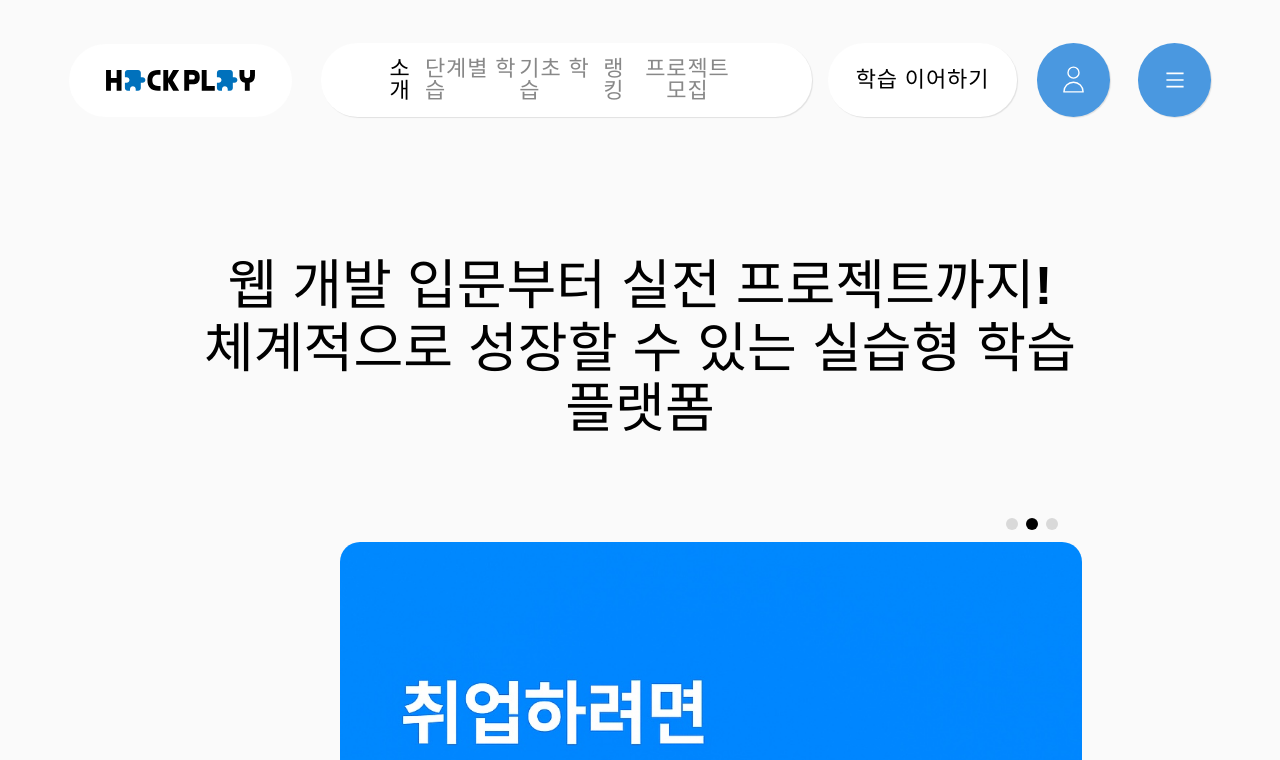
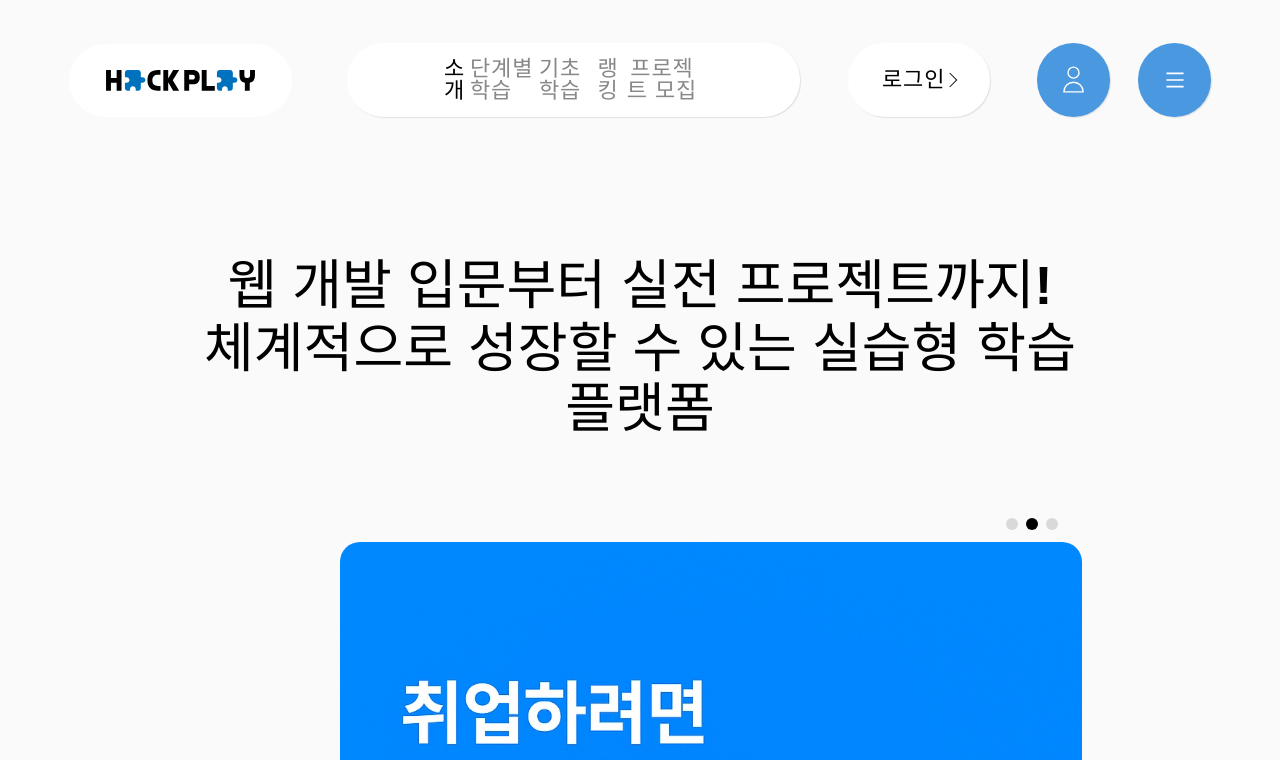
Before and after one commit to hackathon-education/hackplay_front, a React (Vite) app: page / in a window 1280 px wide. Shown: the top 760 px of the page. Built offline with nearby package versions, Linux system fonts and the light colour scheme; no server answers; a web font is replaced by a local one.

Commit message:
💄 design: 헤더 여백 조정

```diff
--- a/src/components/Header.tsx
+++ b/src/components/Header.tsx
@@ -129,7 +129,7 @@ const Header = () => {
             className={`flex items-center overflow-hidden w-full rounded-4xl bg-white ${
               isCodeEditorPage
                 ? 'mr-5 max-w-[8.401rem] h-11 pt-[0.883rem] px-[1.421rem] pb-[0.846rem] shadow-1'
-                : 'mr-[1.813rem] max-w-[13.938rem] h-[4.563rem] pt-[1.438rem] px-[2.313rem] pb-[1.378rem]'
+                : 'mr-[3.438rem] max-w-[13.938rem] h-[4.563rem] pt-[1.438rem] px-[2.313rem] pb-[1.378rem]'
             }`}
           >
             <img src={logo} alt="logo" className="object-contain" />
@@ -144,7 +144,7 @@ const Header = () => {
             </div>
           ) : (
             // 내비게이션
-            <ul className="flex w-full h-full mr-4 px-[4.281rem] header-white-box text-gray-600 justify-between">
+            <ul className="flex w-full h-full mr-7 px-[6.063rem] header-white-box text-gray-600 justify-between">
               {NAV_ITEMS.map((item) => (
                 <li key={item.label} className="h-full flex items-center tracking-[0.04em]">
                   {item.locked ? (
@@ -170,14 +170,14 @@ const Header = () => {
               <div className="mr-5 h-full w-[10.313rem] header-white-box"></div>
             ) : (
               <>
-                {!isLoggedIn ? (
-                  <button className="mr-5 h-full max-w-[11.813rem] header-white-box px-[2.564rem] whitespace-nowrap">
+                {isLoggedIn ? (
+                  <button className="mr-[2.438rem] h-full max-w-[12.375rem] header-white-box px-[2.564rem] whitespace-nowrap">
                     학습 이어하기
                   </button>
                 ) : (
                   <Link
                     to={ROUTES.SIGNIN}
-                    className="mr-[1.563rem] w-[8.875rem] max-w-[8.875rem] h-full flex items-center justify-between header-white-box pl-[2.125rem] pr-[1.8rem] whitespace-nowrap"
+                    className="mr-[2.938rem] ml-5 w-[8.875rem] max-w-[8.875rem] h-full flex items-center justify-between header-white-box pl-[2.125rem] pr-[1.8rem] whitespace-nowrap"
                   >
                     로그인 <TfiAngleRight />
                   </Link>
```
